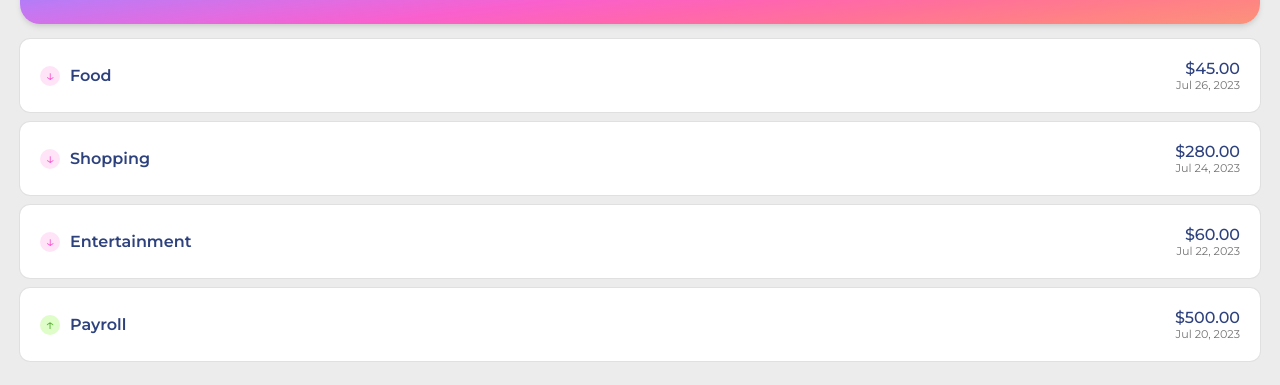
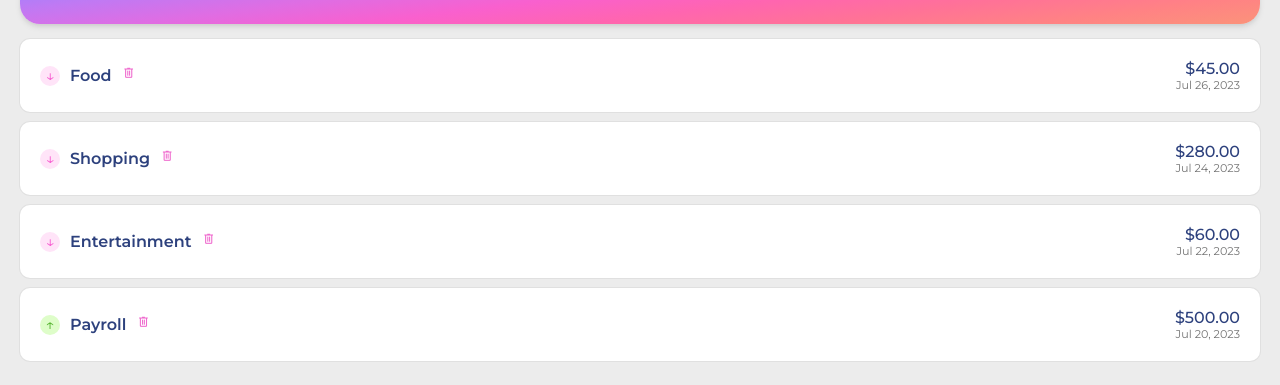
Before and after one commit to johncardozo/frontend-intermedio, an Angular app in the folder angular-expenses-tracker/: page / in a window 1280 px wide. Shown: the part 151-536 px from the top of the page. Built offline with nearby package versions, Linux system fonts and the light colour scheme.

Commit message:
Angular: Uso de Google Fonts Material Symbols para el elemento Remove Transaction

```diff
--- a/angular-expenses-tracker/src/app/components/transaction/transaction.component.html
+++ b/angular-expenses-tracker/src/app/components/transaction/transaction.component.html
@@ -13,6 +13,7 @@
       ↓
     </div>
     <h5 class="transaction__category">{{ transaction.category }}</h5>
+    <span class="material-symbols-outlined transaction__remove"> delete </span>
   </div>
   <div>
     <h5 class="transaction__amount">
--- a/angular-expenses-tracker/src/app/components/transaction/transaction.component.scss
+++ b/angular-expenses-tracker/src/app/components/transaction/transaction.component.scss
@@ -48,4 +48,13 @@
     color: #59b634;
     background-color: #defdc9;
   }
+  &__remove {
+    color: #ef6bce;
+    font-size: 0.9rem;
+    vertical-align: middle;
+    cursor: pointer;
+    &:hover {
+      color: #da19a9;
+    }
+  }
 }
--- a/angular-expenses-tracker/src/index.html
+++ b/angular-expenses-tracker/src/index.html
@@ -1,11 +1,15 @@
-<!doctype html>
+<!DOCTYPE html>
 <html lang="en">
   <head>
-  <meta charset="utf-8">
+    <meta charset="utf-8" />
     <title>AngularExpensesTracker</title>
-  <base href="/">
-  <meta name="viewport" content="width=device-width, initial-scale=1">
-  <link rel="icon" type="image/x-icon" href="favicon.ico">
+    <base href="/" />
+    <meta name="viewport" content="width=device-width, initial-scale=1" />
+    <link rel="icon" type="image/x-icon" href="favicon.ico" />
+    <link
+      rel="stylesheet"
+      href="https://fonts.googleapis.com/css2?family=Material+Symbols+Outlined:opsz,wght,FILL,GRAD@48,400,0,0"
+    />
   </head>
   <body>
     <app-root></app-root>
```
Lines whose indentation alone changed are shown as unchanged.
